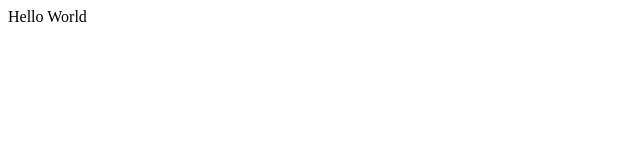
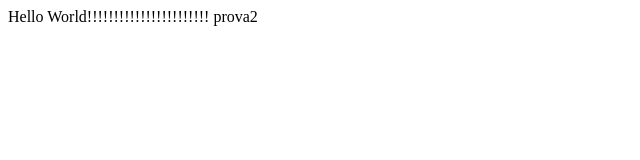
Before and after one commit to SimoCrash/htmlcss-hello, a plain HTML site: page index.html in a window 1280 px wide. Shown: the whole page, without its empty margins (0-640 px from the left). Drawn offline with Linux system fonts and the light colour scheme.

Commit message:
es1prova2

```diff
--- a/index.html
+++ b/index.html
@@ -7,6 +7,7 @@
     <title>Es.1_lez2</title>
 </head>
 <body>
-    Hello World
+    Hello World!!!!!!!!!!!!!!!!!!!!!!!
+    prova2
 </body>
 </html>
```
